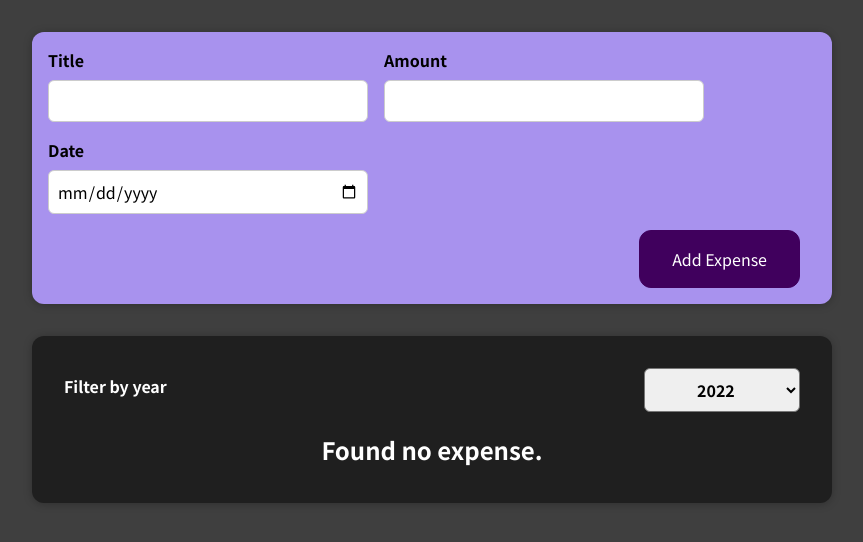
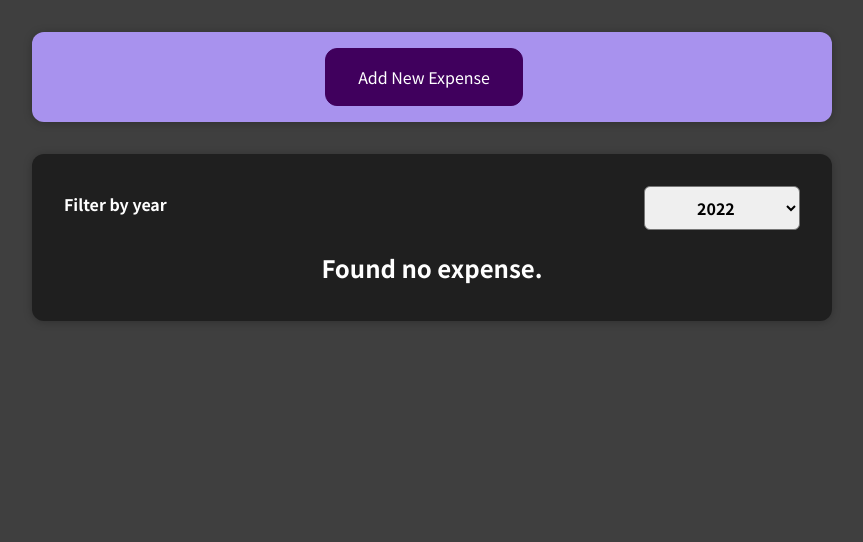
Before and after one commit to iamjunaidjutt/Expense-Tracker-App, a React (Create React App) app: page / in a window 1280 px wide. Shown: the top 542 px of the page, without its empty margins (208-1071 px from the left). Built offline with nearby package versions, Linux system fonts and the light colour scheme; the HTML template or start-up script is replaced by a standard one.

Commit message:
Add New Expense and Cancel button and handle it using conditional content handling concept

```diff
--- a/src/components/NewExpense/ExpenseForm.js
+++ b/src/components/NewExpense/ExpenseForm.js
@@ -51,6 +51,10 @@
         setTitle("");
         setAmount("");
         setDate("");
+        props.onStopEditing();
+    };
+    const stopEditing = () => {
+        props.onStopEditing();
     };
 
     return (
@@ -70,6 +74,7 @@
                 </div>
             </div>
             <div className="new-expense__actions">
+                <button type='button' onClick={stopEditing}>Cancel</button>
                 <button type="submit">Add Expense</button>
             </div>
         </form>
--- a/src/components/NewExpense/NewExpense.js
+++ b/src/components/NewExpense/NewExpense.js
@@ -1,11 +1,20 @@
-import React from "react";
+import React, { useState } from "react";
 import ExpenseForm from "./ExpenseForm";
 import "./NewExpense.css";
 
 const NewExpense = (props) => {
+    const [isEditing, setIsEditing] = useState(false);
+    const startEditing = () => {
+        setIsEditing(true);
+    };
+    const stopEditing = () => {
+        setIsEditing(false);
+    };
+
     return (
         <div className="new-expense">
-            <ExpenseForm data={props.data}/>
+            {!isEditing && <button onClick={startEditing}>Add New Expense</button>}
+            {isEditing && <ExpenseForm data={props.data} onStopEditing={stopEditing}/>}
         </div>
     );
 };
```
